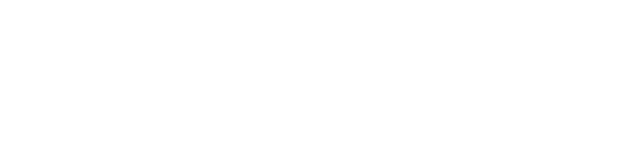
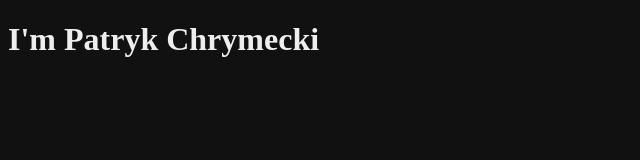
Before and after one commit to NoNameStuff/homepage, a plain HTML site: page index.html in a window 1280 px wide. Shown: the whole page, without its empty margins (0-640 px from the left). Drawn offline with Linux system fonts and the light colour scheme.

Commit message:
Update index.html

```diff
--- a/index.html
+++ b/index.html
@@ -4,10 +4,10 @@
         <meta charset="utf-8"/>
 		<meta name="viewport" content="width=device-width,height=device-height, initial-scale=1.0">
         <title>Homepage</title>
-		<link rel="stylesheet" type="text/css" href="">
+		<link rel="stylesheet" type="text/css" href="style.css">
 
     </head>
     <body>
-
+	    <h1>I'm Patryk Chrymecki</h1>
   </body>
 </html>
```
